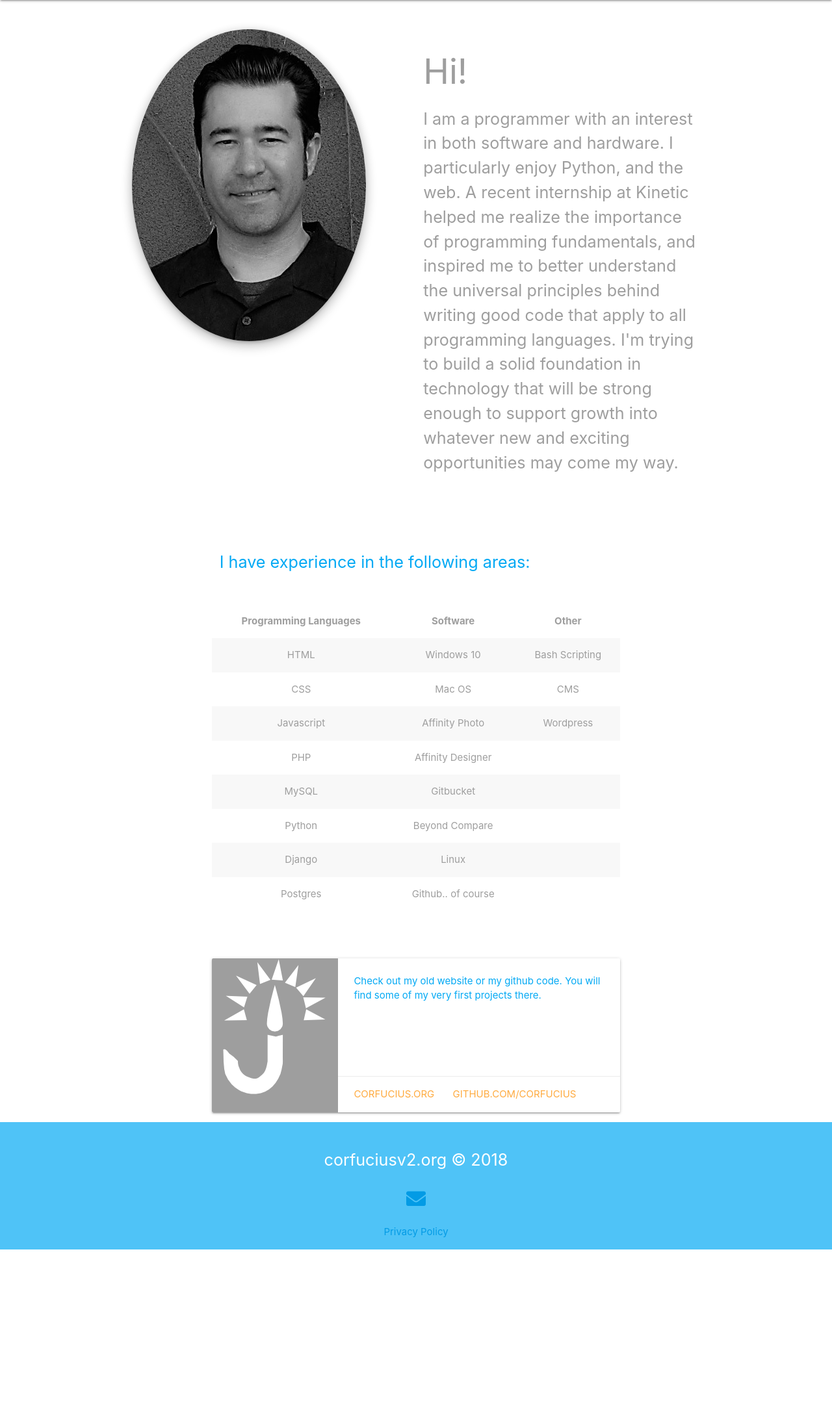
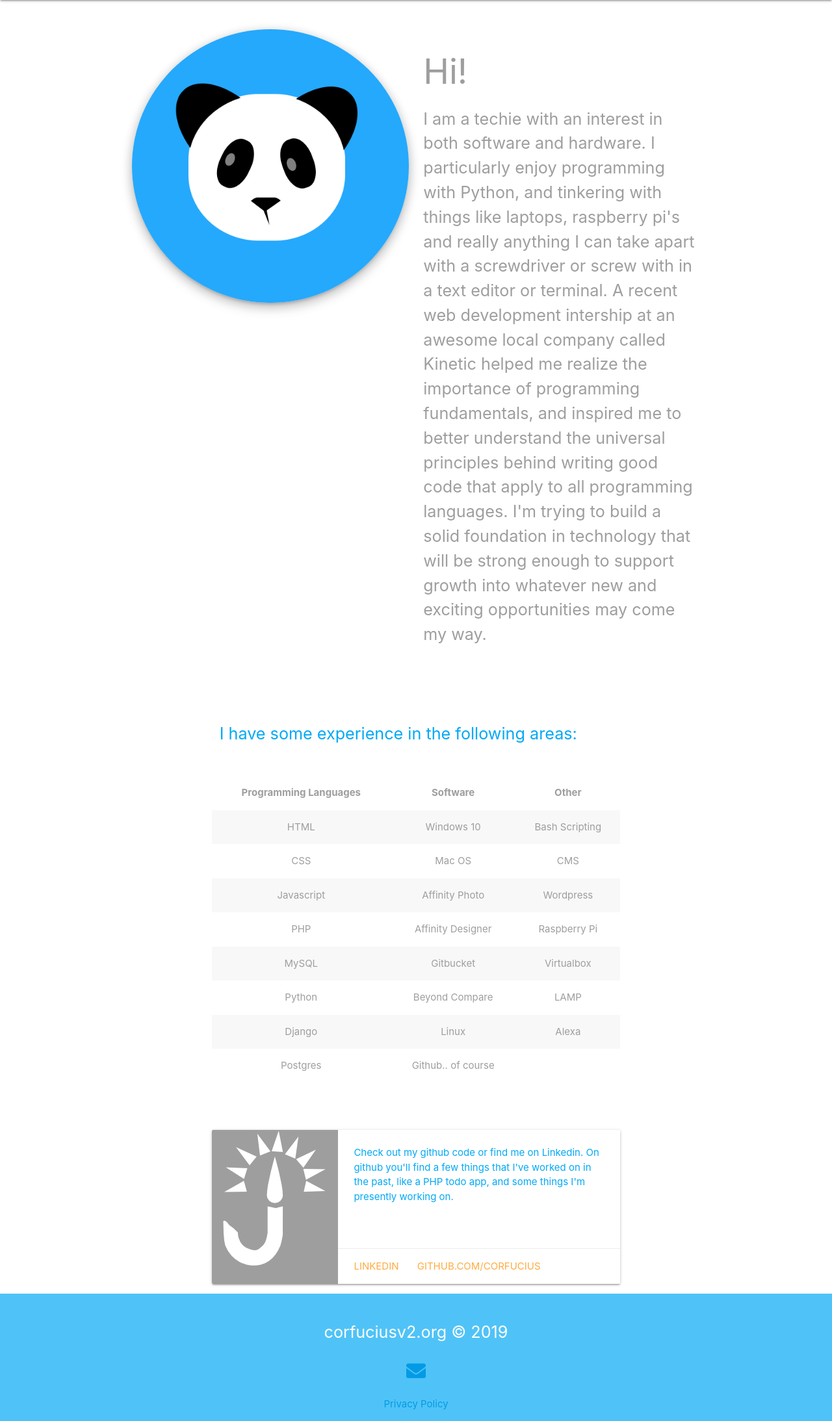
Before and after one commit to corfucius/corfuciusv2, a Django app: page /about in a window 1280 px wide. Shown: the part 64-2251 px from the top of the page at 65% size. Before the commit the page ends 1987 px from the top, so only its background shows below. Run offline with Django 3.2, Linux system fonts and the light colour scheme; some libraries are stand-ins or nearby versions.

Commit message:
about and @ updates

```diff
--- a/templates/blog/layout.html
+++ b/templates/blog/layout.html
@@ -79,7 +79,7 @@
 </div>
 <!-- Blog Custom Footer -->
 <footer class="section white grey-text center z-depth-1">
-  <p class="flow-text">corfuciusv2.org &copy; 2018</p>
+  <p class="flow-text">corfuciusv2.org &copy; 2019</p>
 </footer>
 
 <script type="text/javascript" src="{% static 'js/materialize.min.js' %}"></script>
--- a/templates/pages/about.html
+++ b/templates/pages/about.html
@@ -5,12 +5,12 @@
 <div class="container">
   <div class="row">
     <div class="col m6 s12">
-      <img class="circle responsive-img z-depth-3" src="/static/media/mePic.jpeg">
+      <img class="circle responsive-img z-depth-3" src="/static/media/panda1.png">
     </div>
     <div class="col m6 s12 grey-text">
       <h2>Hi!</h2>
       <p class="flow-text">
-        I am a programmer with an interest in both software and hardware. I particularly enjoy Python, and the web. A recent internship at Kinetic helped me realize the importance of programming fundamentals, and inspired me to better understand the universal principles behind writing good code that apply to all programming languages. I'm trying to build a solid foundation in technology that will be strong enough to support growth into whatever new and exciting opportunities may come my way.
+        I am a techie with an interest in both software and hardware. I particularly enjoy programming with Python, and tinkering with things like laptops, raspberry pi's and really anything I can take apart with a screwdriver or screw with in a text editor or terminal. A recent web development intership at an awesome local company called Kinetic helped me realize the importance of programming fundamentals, and inspired me to better understand the universal principles behind writing good code that apply to all programming languages. I'm trying to build a solid foundation in technology that will be strong enough to support growth into whatever new and exciting opportunities may come my way.
       </p>
     </div>
   </div>
@@ -19,7 +19,7 @@
   <div class="container">
     <div class="row">
       <div class="col s12 header grey-text">
-        <p class="flow-text light-blue-text">I have experience in the following areas:</p>
+        <p class="flow-text light-blue-text">I have some experience in the following areas:</p>
       </div>
     </div>
     <div class="row">
@@ -50,22 +50,22 @@
           <tr>
             <td>PHP</td>
             <td>Affinity Designer</td>
-            <td></td>
+            <td>Raspberry Pi</td>
           </tr>
           <tr>
             <td>MySQL</td>
             <td>Gitbucket</td>
-            <td></td>
+            <td>Virtualbox</td>
           </tr>
           <tr>
             <td>Python</td>
             <td>Beyond Compare</td>
-            <td></td>
+            <td>LAMP</td>
           </tr>
           <tr>
             <td>Django</td>
             <td>Linux</td>
-            <td></td>
+            <td>Alexa</td>
           </tr>
           <tr>
             <td>Postgres</td>
@@ -84,10 +84,10 @@
         </div>
         <div class="card-stacked">
           <div class="card-content light-grey light-blue-text">
-            <p>Check out my old website or my github code. You will find some of my very first projects there.</p>
+            <p>Check out my github code or find me on Linkedin. On github you'll find a few things that I've worked on in the past, like a PHP todo app, and some things I'm presently working on.</p>
           </div>
           <div class="card-action">
-            <a href="https://corfucius.org">corfucius.org</a>
+            <a href="https://www.linkedin.com/in/cor-jones">Linkedin</a>
             <a href="https://github.com/corfucius">github.com/corfucius</a>
           </div>
         </div>
--- a/templates/partials/_footer.html
+++ b/templates/partials/_footer.html
@@ -1,5 +1,5 @@
 <footer class="section light-blue lighten-2 white-text center">
-  <p class="flow-text">corfuciusv2.org &copy; 2018</p>
+  <p class="flow-text">corfuciusv2.org &copy; 2019</p>
   <a href="mailto:corefucius@gmail.com"><i class="fas fa-envelope fa-2x responsive-img"></i></a>
   <br><br>
   <a href="https://www.iubenda.com/privacy-policy/68151925" class="iubenda-black iubenda-embed " title="Privacy Policy">Privacy
```
Also changed, not shown: corfucius/static/media/panda.png (added), corfucius/static/media/panda1.png (added), 2 other files.
